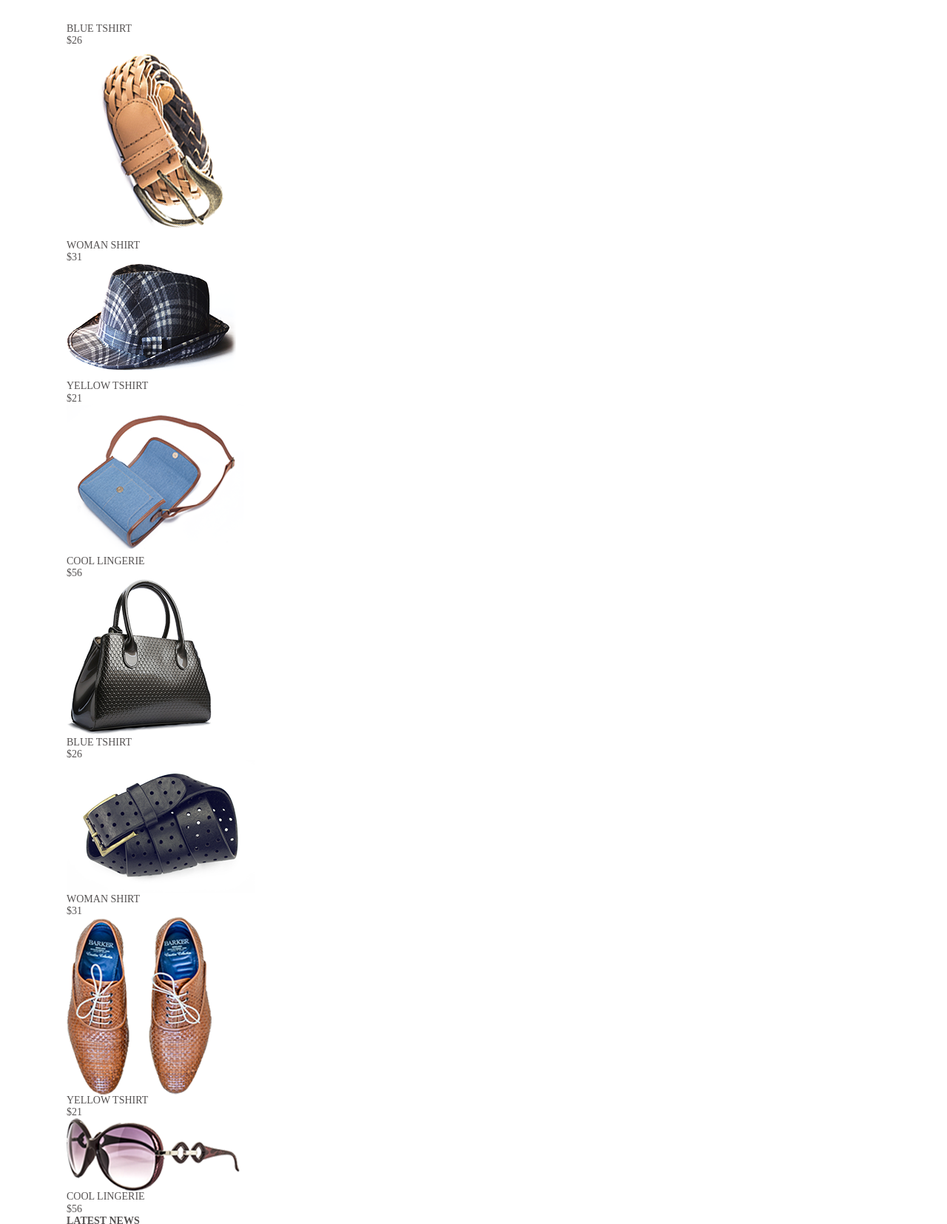
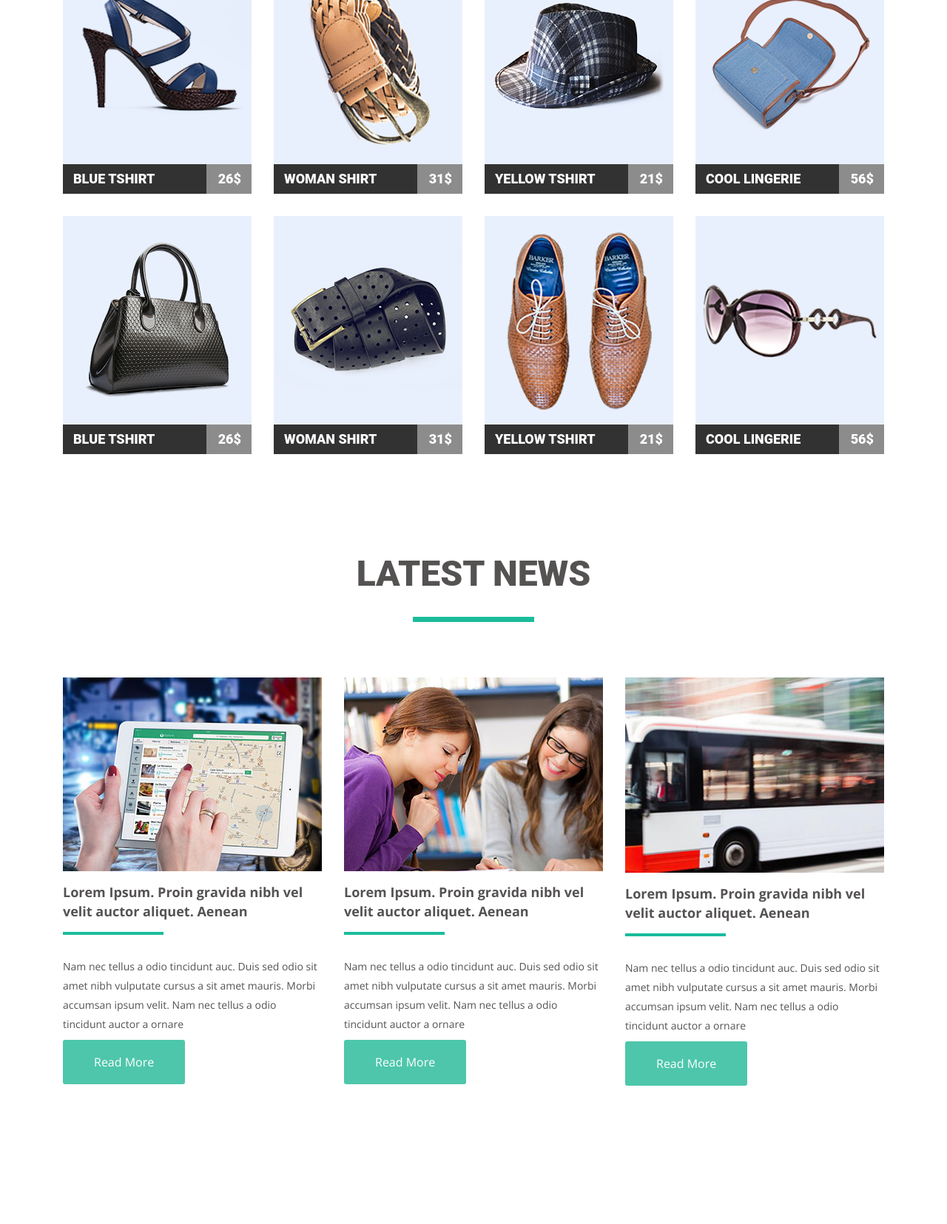
Before and after one commit to Mitya1987/goit-fe-cource, a plain HTML site: page html-css/Modul-04/index.html in a window 1280 px wide. Shown: the part 426-2081 px from the top of the page at 74% size. After the commit the page ends 1940 px from the top, so only its background shows below. Drawn offline with nearby package versions, Linux system fonts and the light colour scheme.

Commit message:
i maked homework 4

```diff
--- a/html-css/Modul-04/css/style.css
+++ b/html-css/Modul-04/css/style.css
@@ -36,7 +36,7 @@ h1, h2,
 }
 
 .wrapper {
-    width: 1100px;
+    width: 1110px;
     margin: auto;
 }
 
@@ -57,17 +57,26 @@ h1 {
 }
 
 .logo::first-letter {
-    font-weight: 600;
+    font-family: "Roboto Black";
     color: #1abc9c;
 }
 
 .site-navigation {
-    width: 465px;
+    width: 464px;
 }
 
 .menu-item {
     float: left;
-    margin-right: 31px;
+    margin-right: 29px;
+}
+
+.menu-item a {
+    font-family: 'Open Sans', sans-serif;
+    font-weight: 700;
+}
+
+.menu-item a:hover {
+    color: #1abc9c;
 }
 
 .menu-item:last-child {
@@ -81,3 +90,136 @@ h1 {
     font-family: 'Open Sans', sans-serif;
     color: #555252;
 }
+
+h2 {
+    text-align: center;
+    font-family: "Roboto Black";
+    font-size: 48px;
+    line-height: 57px;
+    font-weight: 700;
+    margin-bottom: 92px;
+}
+
+h2::after {
+    content: '';
+    display: block;
+    width: 164px;
+    height: 7px;
+    background-color: #1abc9c;
+    margin: 0 auto;
+    margin-top: 30px;
+}
+
+.products-item {
+    width: 255px;
+    height: 322px;
+    float: left;
+}
+
+.products-item:not(:nth-child(4n)) {
+    margin: 0 30px 30px 0;
+}
+
+.image-wrapp {
+    display: block;
+    height: 282px;
+    line-height: 282px;
+    background-color: #e9f0fd;
+    text-align: center;
+}
+
+.produckt-image {
+    display: inline-block;
+    vertical-align: middle;
+}
+
+.goods-wrapp {
+    width: 255px;
+    height: 40px;
+    background: linear-gradient(90deg,
+   #323232,#323232 76%,
+    #8c8c8c,
+    #8c8c8c 24%);
+    padding: 4px 14px;
+}
+
+
+.goods-title,
+.goods-price {
+    display: block;
+    font-size: 18px;
+    font-family: "Roboto Black";
+    line-height: 32px;
+    color: #ffffff;
+}
+
+.goods-title {
+    float: left;
+}
+
+.goods-price {
+    float: right;
+}
+
+.products-item:hover  .goods-wrapp {
+    background: linear-gradient(90deg,
+    #1abc9c,#1abc9c 76%,
+    #7fd9c7,
+    #7fd9c7 24%);
+}
+
+.fetured-products {
+    margin-bottom: 103px;
+}
+
+.news-title {
+    margin-bottom: 75px;
+}
+
+.news-item {
+    width: 350px;
+    float: left;
+    margin-right: 30px;
+}
+
+.news-item:nth-of-type(3) {
+    margin-right: 0;
+}
+
+.news-image {
+    margin-bottom: 15px;
+}
+
+.post-title {
+    margin-bottom: 30px;
+    font: bold 18px/26px 'Open Sans', sans-serif;
+}
+
+h3::after {
+    content: '';
+    display: block;
+    width: 136px;
+    height: 4px;
+    background-color: #1abc9c;
+    margin-top: 15px;
+}
+
+.post-text {
+    margin-bottom: 8px;
+    font: 14px/26px 'Open Sans', sans-serif;
+}
+
+.button-read-more {
+    display: block;
+    border: none;
+    padding: 17px 42px;
+    border-radius: 3px;
+    background-color: rgb(78, 198, 171);
+    font: lighter 16px/26px 'Open Sans', sans-serif;
+    color: #ffffff;
+    cursor: pointer;
+}
+
+.latest-news {
+    padding-bottom: 46px;
+}
--- a/html-css/Modul-04/index.html
+++ b/html-css/Modul-04/index.html
@@ -30,19 +30,21 @@
         </nav>
       </header>
       <main class="page-main">
-        <section class="fetured-products">
+        <section class="fetured-products clearfix">
           <h2 class="featured-title">featured products</h2>
-          <ul class="products-list">
+          <ul class="products-list clearfix">
             <li class="products-item">
-              <a href="#">
+              <a class="image-wrapp" href="#">
                 <img
                   src="/html-css/Modul-04/img/img1.png"
                   alt="img1"
                   class="produckt-image"
                 />
+              </a>
+              <div class="goods-wrapp">
                 <a href="#" class="goods-title">blue tshirt</a>
-                <p class="goods-price"><span class="goods-currency">$26</span></p>
-              </a>
+                <p class="goods-price">26$</p>
+              </div>
             </li>
             <li class="products-item">
               <a class="image-wrapp" href="#">
@@ -50,9 +52,12 @@
                   src="/html-css/Modul-04/img/img2.png"
                   alt="img2"
                   class="produckt-image"
-                /><a href="#" class="goods-title">woman shirt</a>
-                <p class="goods-price"><span class="goods-currency">$31</span></p>
+                />
               </a>
+              <div class="goods-wrapp">
+                <a href="#" class="goods-title">woman shirt</a>
+                <p class="goods-price">31$</p>
+              </div>
             </li>
             <li class="products-item">
               <a class="image-wrapp" href="#">
@@ -60,9 +65,12 @@
                   src="/html-css/Modul-04/img/img3.png"
                   alt="img3"
                   class="produckt-image"
-                /><a href="#" class="goods-title">yellow tshirt</a>
-                <p class="goods-price"><span class="goods-currency">$21</span></p>
+                />
               </a>
+              <div class="goods-wrapp">
+                <a href="#" class="goods-title">yellow tshirt</a>
+                <p class="goods-price">21$</p>
+              </div>
             </li>
             <li class="products-item">
               <a class="image-wrapp" href="#">
@@ -70,9 +78,12 @@
                   src="/html-css/Modul-04/img/img4.png"
                   alt="img4"
                   class="produckt-image"
-                /><a href="#" class="goods-title">cool lingerie</a>
-                <p class="goods-price"><span class="goods-currency">$56</span></p>
+                />
               </a>
+              <div class="goods-wrapp">
+                <a href="#" class="goods-title">cool lingerie</a>
+                <p class="goods-price">56$</p>
+              </div>
             </li>
             <li class="products-item">
               <a class="image-wrapp" href="#">
@@ -80,56 +91,69 @@
                   src="/html-css/Modul-04/img/img5.png"
                   alt="img5"
                   class="produckt-image"
-                /><a href="#" class="goods-title">blue tshirt</a>
-                <p class="goods-price"><span class="goods-currency">$26</span></p>
+                />
               </a>
+              <div class="goods-wrapp">
+                <a href="#" class="goods-title">blue tshirt</a>
+                <p class="goods-price">26$</p>
+              </div>
             </li>
             <li class="products-item">
-              <a href="#">
+              <a class="image-wrapp" href="#">
                 <img
                   src="/html-css/Modul-04/img/img6.png"
                   alt="img6"
                   class="produckt-image"
-                /><a href="#" class="goods-title">woman shirt</a>
-                <p class="goods-price"><span class="goods-currency">$31</span></p>
+                />
               </a>
+              <div class="goods-wrapp">
+                <a href="#" class="goods-title">woman shirt</a>
+                <p class="goods-price">31$</p>
+              </div>
             </li>
             <li class="products-item">
-              <a href="#">
+              <a class="image-wrapp" href="#">
                 <img
                   src="/html-css/Modul-04/img/img7.png"
                   alt="img7"
                   class="produckt-image"
-                /><a href="#" class="goods-title">yellow tshirt</a>
-                <p class="goods-price"><span class="goods-currency">$21</span></p>
+                />
               </a>
+              <div class="goods-wrapp">
+                <a href="#" class="goods-title">yellow tshirt</a>
+                <p class="goods-price">21$</p>
+              </div>
             </li>
             <li class="products-item">
-              <a href="#">
+              <a class="image-wrapp" href="#">
                 <img
                   src="/html-css/Modul-04/img/img8.png"
                   alt="img8"
                   class="produckt-image"
-                /><a href="#" class="goods-title">cool lingerie</a>
-                <p class="goods-price"><span class="goods-currency">$56</span></p>
+                />
               </a>
+              <div class="goods-wrapp clearfix">
+                <a href="#" class="goods-title">cool lingerie</a>
+                <p class="goods-price">56$</p>
+              </div>
             </li>
           </ul>
         </section>
         <section class="latest-news">
           <h2 class="news-title">latest news</h2>
-          <ul class="news-list">
+          <ul class="news-list clearfix">
             <li class="news-item">
               <a href="#">
                 <img
                   src="/html-css/Modul-04/img/img9.jpg"
                   alt="img9"
                   class="news-image"
+                  width="350" height="262"
                 />
-                <h3 class="post-title">Lorem Ipsum. Proin gravida nibh vel velit auctor aliquet. Aenean </h3>
+              </a>
+              <h3 class="post-title">Lorem Ipsum. Proin gravida nibh vel velit auctor aliquet. Aenean </h3>
                 <p class="post-text">Nam nec tellus a odio tincidunt auc. Duis sed odio sit amet nibh vulputate cursus a sit amet mauris. Morbi accumsan ipsum velit. Nam nec tellus a odio tincidunt auctor a ornare </p>
-                <button type="button">Read More</button>
-              </a>
+                <button class="button-read-more">Read More</button>
             </li>
             <li class="news-item">
               <a href="#">
@@ -137,11 +161,12 @@
                   src="/html-css/Modul-04/img/img10.jpg"
                   alt="img10"
                   class="news-image"
+                  width="350" height="262"
                 />
-                <h3 class="post-title"Lorem Ipsum. Proin gravida nibh vel velit auctor aliquet. Aenean </h3>
+              </a>
+              <h3 class="post-title">Lorem Ipsum. Proin gravida nibh vel velit auctor aliquet. Aenean </h3>
                 <p class="post-text">Nam nec tellus a odio tincidunt auc. Duis sed odio sit amet nibh vulputate cursus a sit amet mauris. Morbi accumsan ipsum velit. Nam nec tellus a odio tincidunt auctor a ornare </p>
-                <button type="button">Read More</button>
-              </a>
+                <button class="button-read-more">Read More</button>
             </li>
             <li class="news-item">
               <a href="#">
@@ -149,11 +174,12 @@
                   src="/html-css/Modul-04/img/img11.jpg"
                   alt="img11"
                   class="news-image"
+                  width="350" height="262"
                 />
-                <h3 class="post-title">Lorem Ipsum. Proin gravida nibh vel velit auctor aliquet. Aenean </h3>
+              </a>
+              <h3 class="post-title">Lorem Ipsum. Proin gravida nibh vel velit auctor aliquet. Aenean </h3>
                 <p class="post-text">Nam nec tellus a odio tincidunt auc. Duis sed odio sit amet nibh vulputate cursus a sit amet mauris. Morbi accumsan ipsum velit. Nam nec tellus a odio tincidunt auctor a ornare </p>
-                <button type="button">Read More</button>
-              </a>
+                <button class="button-read-more">Read More</button>
             </li>
           </ul>
         </section>
```
